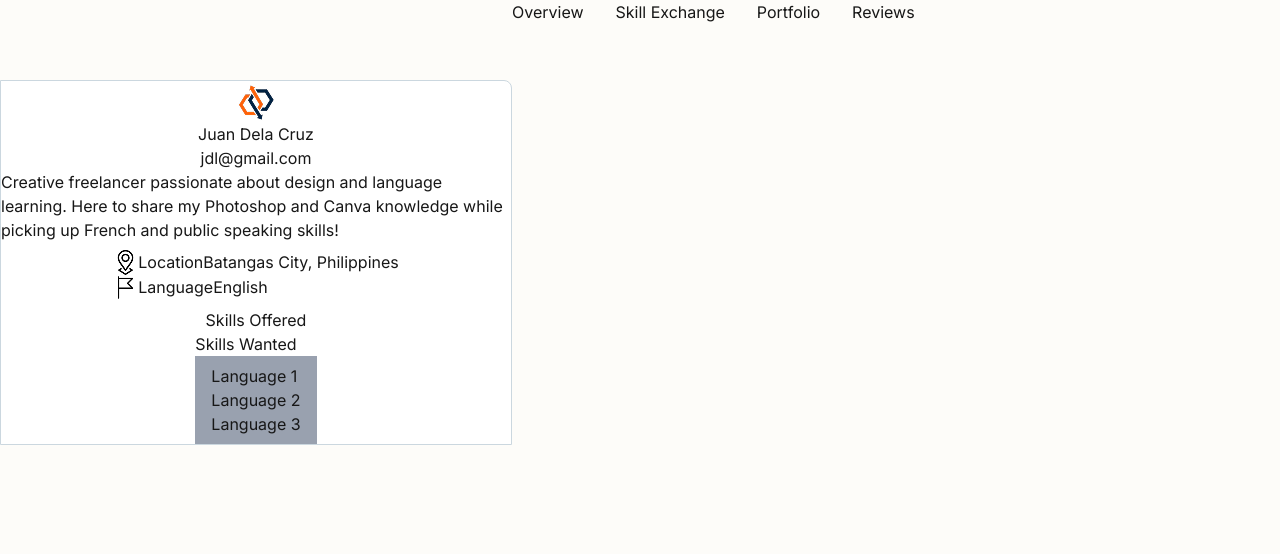
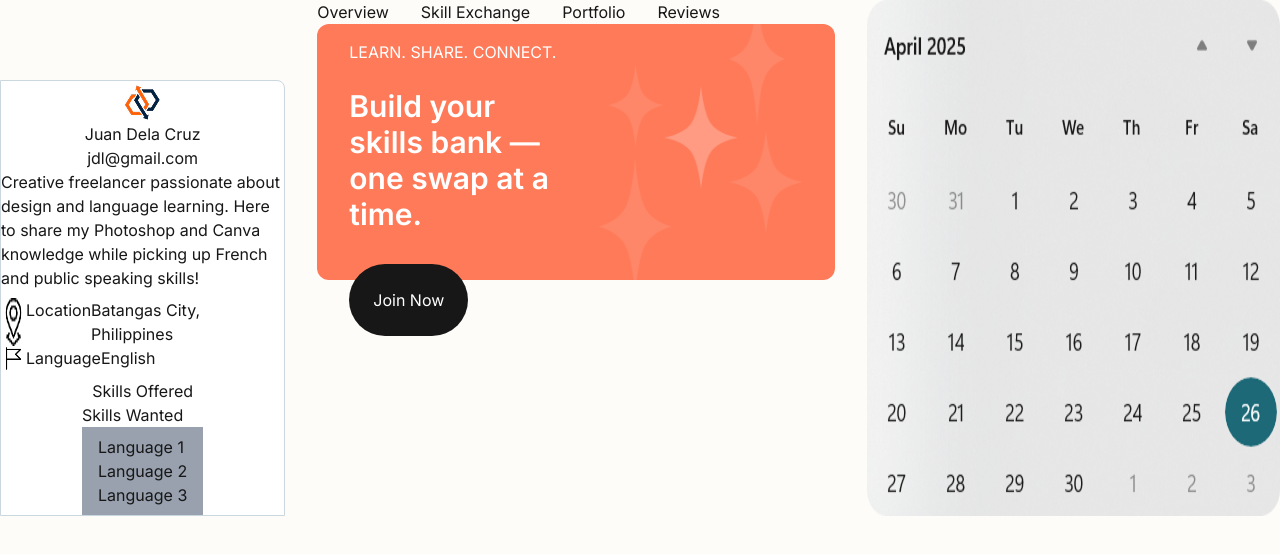
Before and after one commit to JonBabao/SWAP-Skills-Without-A-Price, a Next.js app: page /dashboard/home in a window 1280 px wide. Shown: the top 554 px of the page. Built offline with nearby package versions, Linux system fonts and the light colour scheme.

Commit message:
Improve UI/UX on Home.tsx

```diff
--- a/src/app/components/Home.tsx
+++ b/src/app/components/Home.tsx
@@ -4,13 +4,14 @@ import React, { useState, useEffect } from 'react';
 import Image from '../../../public/images/logo.png'
 import LocationIcon from '../../../public/images/locationIcon.png'
 import FlagIcon from '../../../public/images/flagIcon.png'
+import dashboardStars from '../../../public/images/dashboardStars.png'
+import placeholder from '../../../public/images/placeholderCalendar.png'
 
 const Home: React.FC = () => {
     return(
         <div className="flex flex-row">
             <section className="flex flex-col w-128 mt-20 rounded-tr-lg items-center bg-[#ffffff] border-[#CBD7DF] border-1">
-                <img
-                    src={Image.src}
+                <img src={Image.src}
                     alt="Image"
                 />
                 <h2>Juan Dela Cruz</h2>
@@ -44,6 +45,7 @@ const Home: React.FC = () => {
                     </div>
                 </div>
             </section>
+            <section className="flex flex-col mx-8">
                 <section>
                     <div className="flex flex-row gap-8">
                         <a>Overview</a>
@@ -52,6 +54,28 @@ const Home: React.FC = () => {
                         <a>Reviews</a>
                     </div>
                 </section>
+                <section>
+                    <div className="swapOrangeBg flex flex-row px-8 py-4 h-64 text-white rounded-xl">
+                        <div>
+                            <p className="mb-6">LEARN. SHARE. CONNECT.</p>
+                            <p className="text-white text-3xl font-semibold break-words">Build your skills bank — one swap at a time.</p>
+                            <button
+                                className="mt-8 p-6 rounded-full bg-[#171717]"
+                            >
+                                Join Now
+
+                            </button>
+                        </div>
+                        <img
+                            src={dashboardStars.src}
+                            className="overflow h-72 -mt-8 ml-8"
+                        />
+                    </div>
+                </section>
+            </section>
+            <img
+                src={placeholder.src}
+            />
 
         </div>
     );
```
Lines whose indentation alone changed are shown as unchanged.
